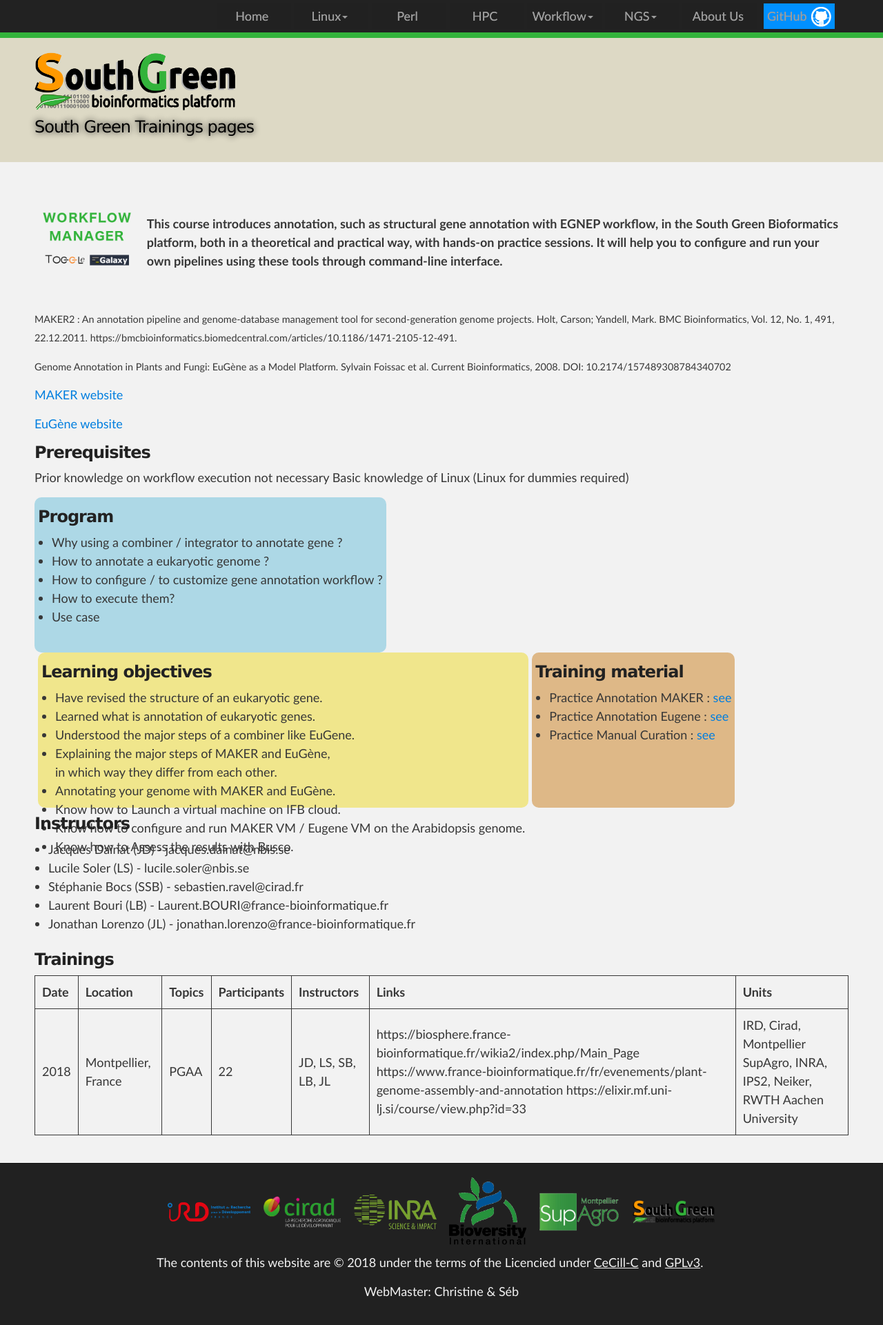
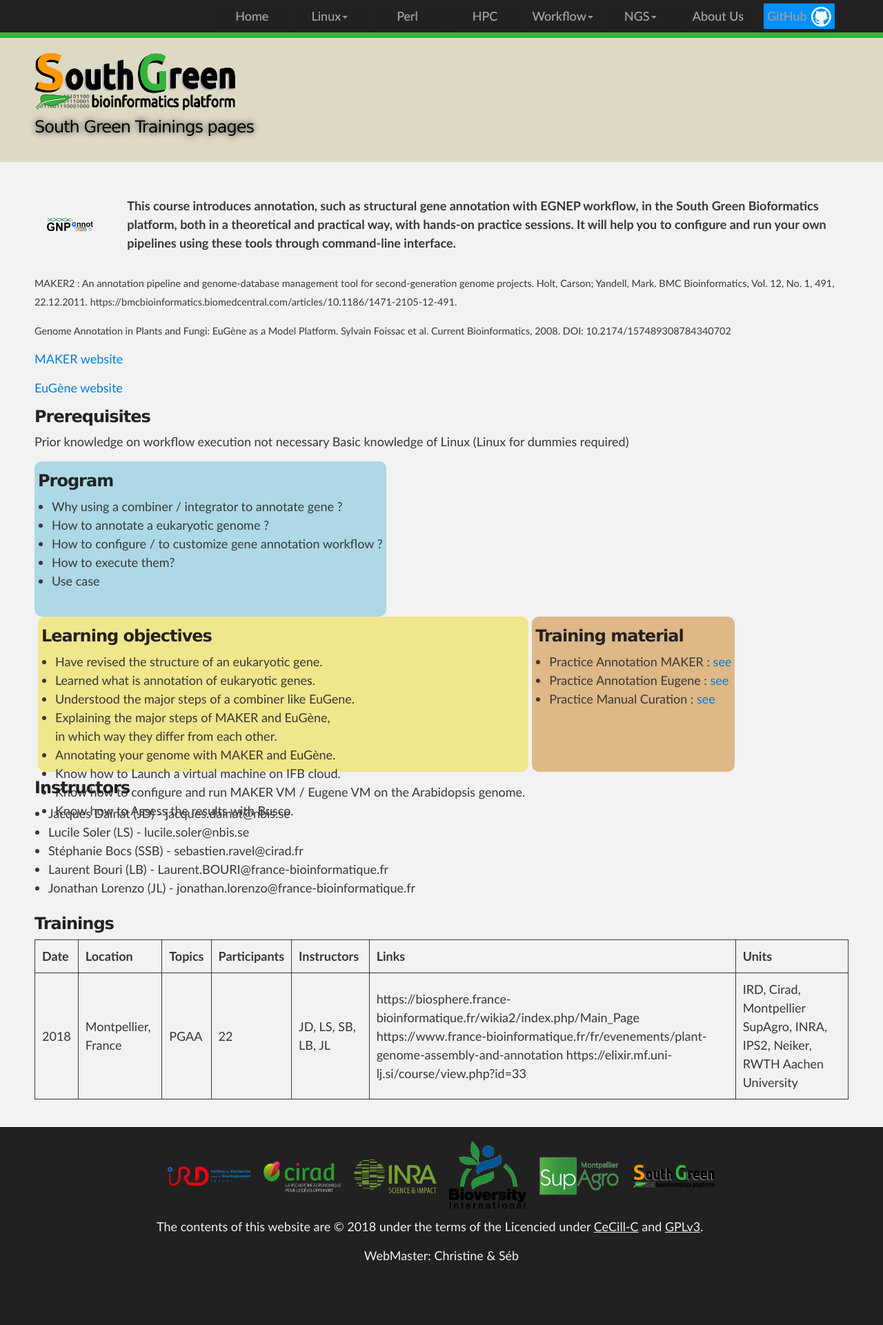
Before and after one commit to SouthGreenPlatform/trainings, a Jekyll site: the page built from _pages/annotation.md, in a window 1280 px wide. Shown: the whole page at 69% size. Built offline with Jekyll 4.4.1, drawn with Linux system fonts in a browser that asks for light colours; nearby versions of some CDN libraries; after the commit the page ends 1869 px from its top, so only the background shows below that.

Commit message:
Update annotation.md

```diff
--- a/_pages/annotation.md
+++ b/_pages/annotation.md
@@ -8,7 +8,7 @@
 
 <table class="table-contact">
 <tr>
-<td><img width="200%" class="img-responsive" src="{{ site.url }}/images/trainings-workflowmanager.png" alt="" />
+<td><img width="80%" class="img-responsive" src="{{ site.url }}/images/pga/gnpannot_logo.png" alt="" />
 </td>
 <td>
 This course introduces annotation, such as structural gene annotation with EGNEP workflow, in the South Green Bioformatics platform, both in a theoretical and practical way, with hands-on practice sessions. It will help you to configure and run your own pipelines using these tools through command-line interface.
```
